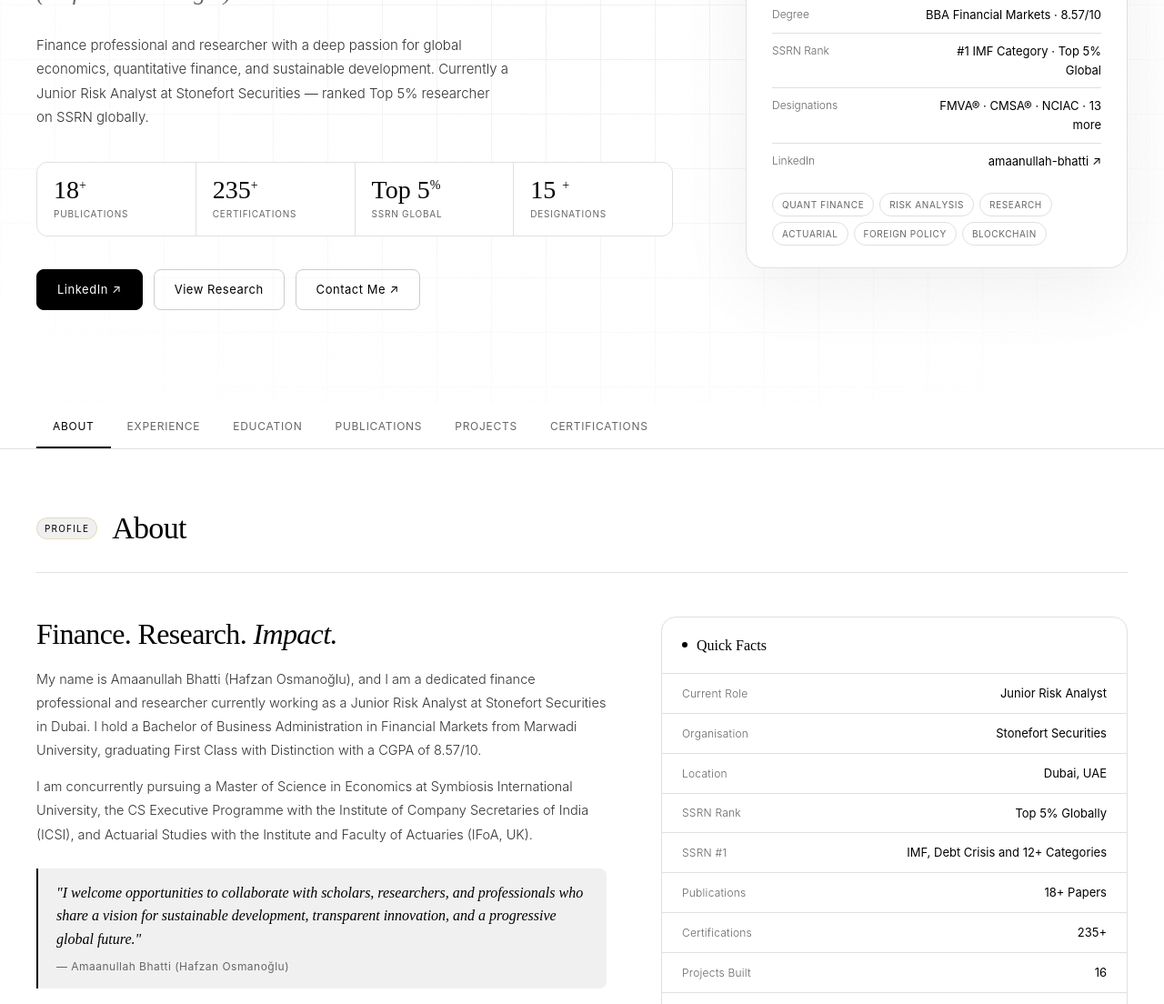
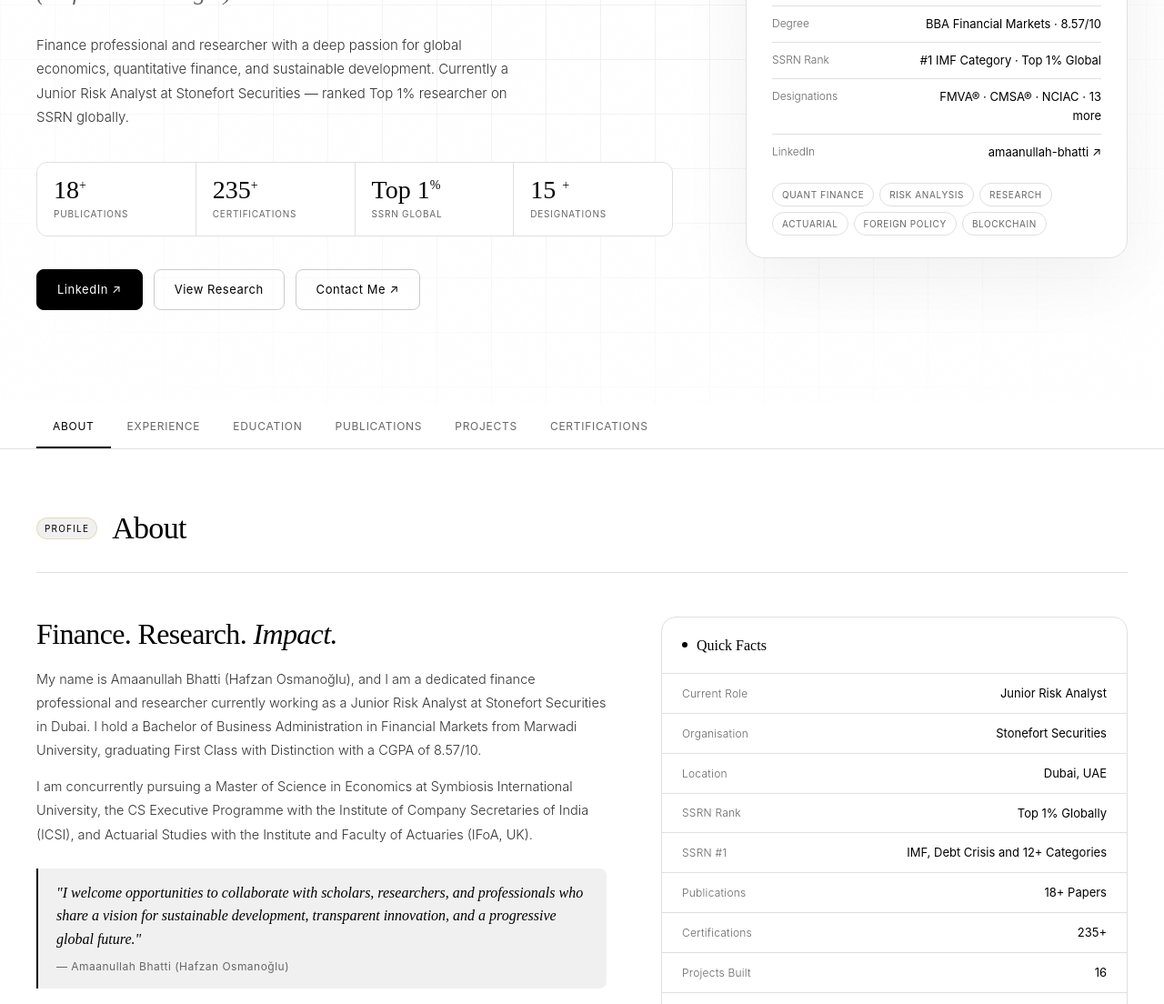
Before and after one commit to amaanullah21/portfolio, a plain HTML site: page index.html in a window 1280 px wide. Shown: the part 355-1459 px from the top of the page at 91% size. Drawn offline with Linux system fonts and the light colour scheme; a web font is replaced by a local one.

Commit message:
Update index.html

```diff
--- a/index.html
+++ b/index.html
@@ -499,7 +499,7 @@
       </div>
       <h1 class="hero-name">Amaanullah<br>Bhatti</h1>
       <p class="hero-name-alt">(Hafzan Osmanoğlu)</p>
-      <p class="hero-desc">Finance professional and researcher with a deep passion for global economics, quantitative finance, and sustainable development. Currently a Junior Risk Analyst at Stonefort Securities — ranked Top 5% researcher on SSRN globally.</p>
+      <p class="hero-desc">Finance professional and researcher with a deep passion for global economics, quantitative finance, and sustainable development. Currently a Junior Risk Analyst at Stonefort Securities — ranked Top 1% researcher on SSRN globally.</p>
       <div class="hero-stats">
         <div class="hero-stat">
           <div class="hero-stat-n">18<sup>+</sup></div>
@@ -510,7 +510,7 @@
           <div class="hero-stat-l">Certifications</div>
         </div>
         <div class="hero-stat">
-          <div class="hero-stat-n">Top&nbsp;5<sup>%</sup></div>
+          <div class="hero-stat-n">Top&nbsp;1<sup>%</sup></div>
           <div class="hero-stat-l">SSRN Global</div>
         </div>
         <div class="hero-stat">
@@ -547,7 +547,7 @@
           </div>
           <div class="hero-card-item">
             <span class="hero-card-key">SSRN Rank</span>
-            <span class="hero-card-val">#1 IMF Category · Top 5% Global</span>
+            <span class="hero-card-val">#1 IMF Category · Top 1% Global</span>
           </div>
           <div class="hero-card-item">
             <span class="hero-card-key">Designations</span>
@@ -615,7 +615,7 @@
             <div class="info-row"><span class="info-key">Current Role</span><span class="info-val">Junior Risk Analyst</span></div>
             <div class="info-row"><span class="info-key">Organisation</span><span class="info-val">Stonefort Securities</span></div>
             <div class="info-row"><span class="info-key">Location</span><span class="info-val">Dubai, UAE</span></div>
-            <div class="info-row"><span class="info-key">SSRN Rank</span><span class="info-val">Top 5% Globally</span></div>
+            <div class="info-row"><span class="info-key">SSRN Rank</span><span class="info-val">Top 1% Globally</span></div>
             <div class="info-row"><span class="info-key">SSRN #1</span><span class="info-val">IMF, Debt Crisis and 12+ Categories</span></div>
             <div class="info-row"><span class="info-key">Publications</span><span class="info-val">18+ Papers</span></div>
             <div class="info-row"><span class="info-key">Certifications</span><span class="info-val">235+</span></div>
```
